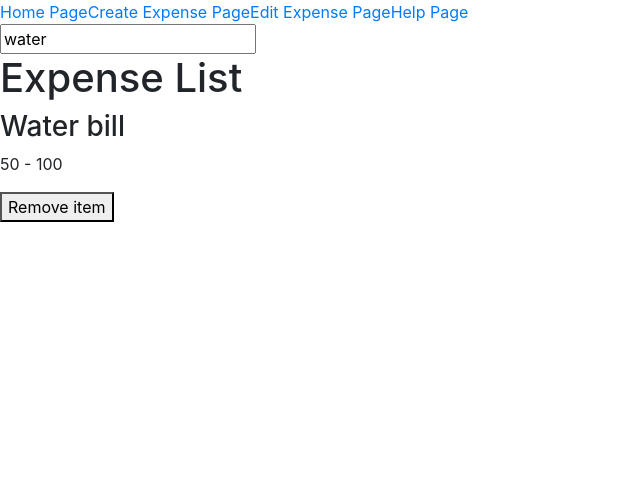
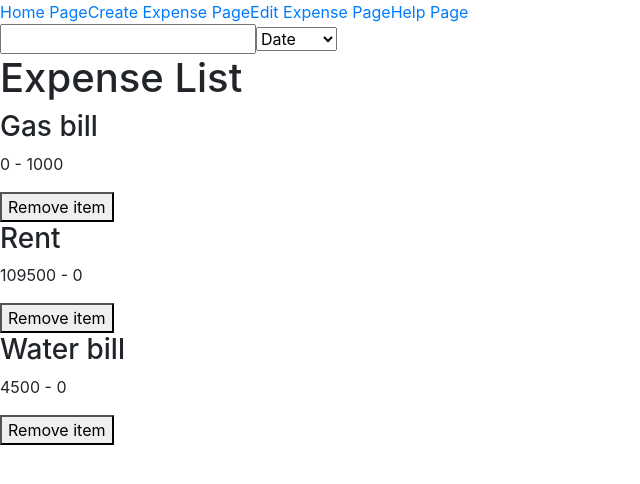
Before and after one commit to gersondeveloper/expensify-app-new, a React app: page / in a window 1280 px wide. Shown: the top 484 px of the page, without its empty margins (0-640 px from the left). Built offline with nearby package versions, Linux system fonts and the light colour scheme.

Commit message:
Dropdown for picking sortby

```diff
--- a/src/Components/ExpenseListFilters.js
+++ b/src/Components/ExpenseListFilters.js
@@ -1,12 +1,32 @@
 import React from 'react'
 import { connect } from 'react-redux'
-import { setTextFilter } from '../actions/filters'
+import { sortByDate, sortByAmount, setTextFilter } from '../actions/filters'
 
 const ExpenseListFilters = (props) => (
     <div>
         <input type='text' value = {props.filters.text} onChange = {(e) => {
             props.dispatch(setTextFilter(e.target.value))
         }} />
+        <select
+            value = {props.filters.sortBy}
+            onChange = {(e) => {
+            switch(e.target.value){
+                case 'date':
+                    props.dispatch(sortByDate())
+                    break
+
+                case 'amount':
+                    props.dispatch(sortByAmount())
+                    break
+
+                default:
+                    props.dispatch(sortByDate())
+            }
+
+        }}>
+            <option value='date'>Date</option>
+            <option value='amount'>Amount</option>
+        </select>
     </div>
 )
 
--- a/src/index.js
+++ b/src/index.js
@@ -15,21 +15,22 @@ const store = configureStore()
 
 const exp1 = {
     description: 'Water bill',
-    note: 'bill',
-    amount: 50,
-    createdAt: 100
+    amount: 4500,
 }
 
 const exp2 = {
     description: 'Gas bill',
-    note: 'bill',
-    amount: 50,
-    createdAt: 100
+    createdAt: 1000
+}
+
+const exp3 = {
+    description: 'Rent',
+    amount: 109500
 }
 
 store.dispatch(addExpense(exp1))
 store.dispatch(addExpense(exp2))
-store.dispatch(setTextFilter('water'))
+store.dispatch(addExpense(exp3))
 
 const state = store.getState()
 const visibleExpenses = getVisibleExpenses(state.expenses, state.filters)
```
